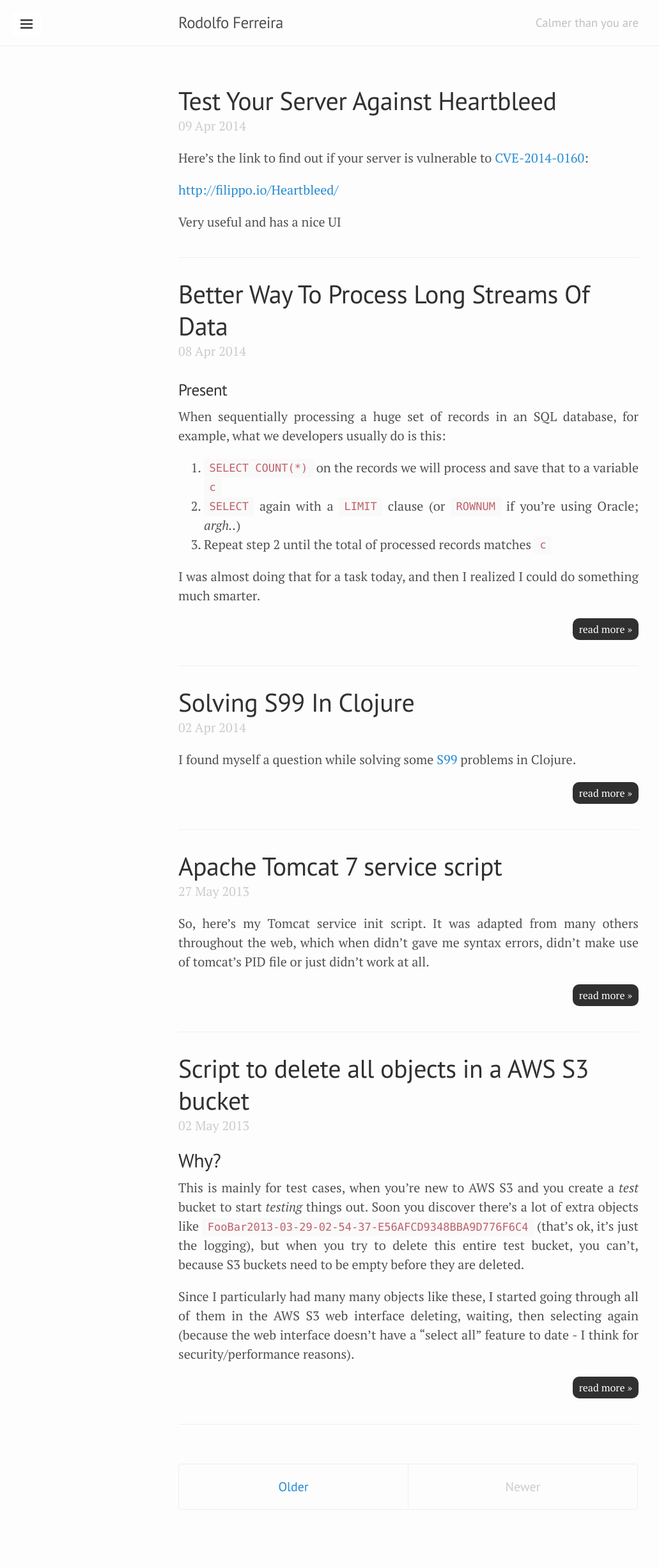
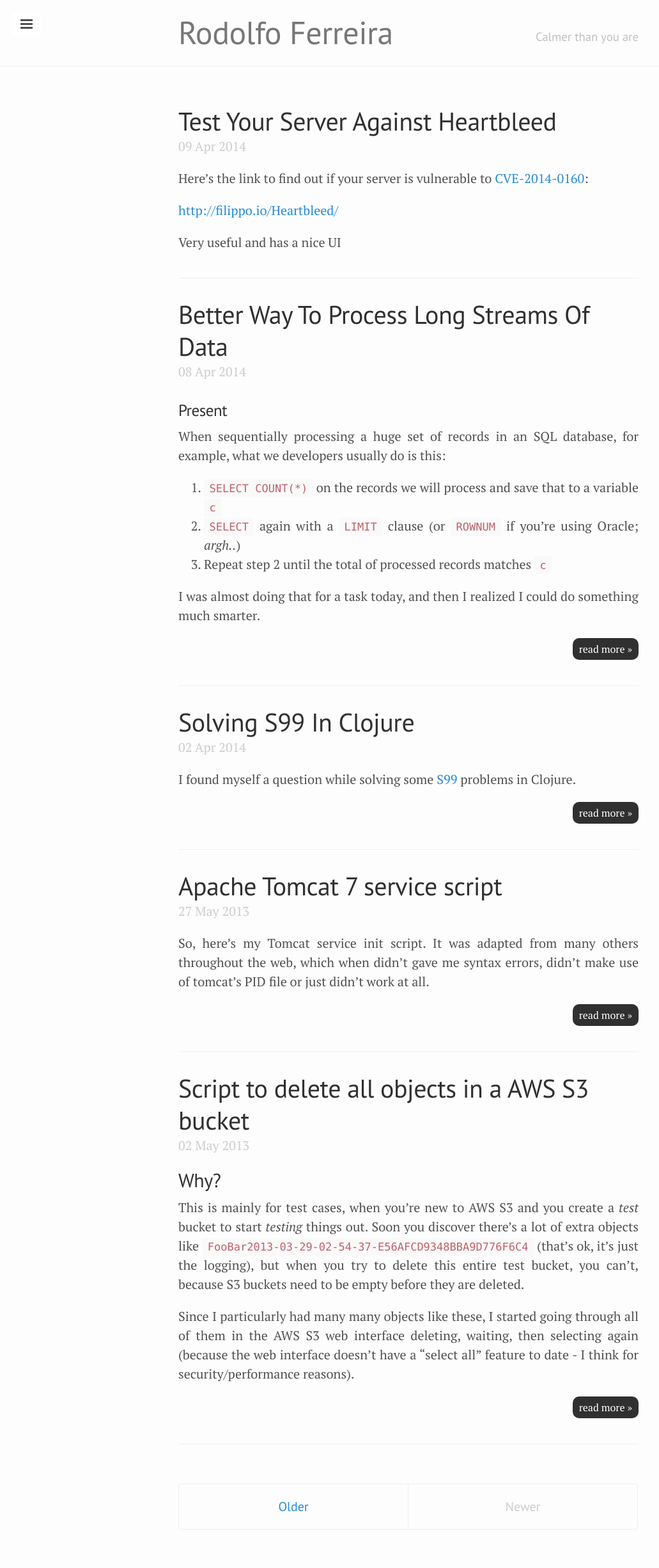
Before and after one commit to rodolfo42/rodolfo42.github.io, a Jekyll site: the page built from index.html, in a window 1280 px wide. Shown: the whole page at 64% size, without its empty margins (1-1032 px from the left). Built offline with Jekyll 4.4.1, drawn with Linux system fonts in a browser that asks for light colours; the list of posts is cut into pages by our own code; before the commit the page ends 2419 px from its top, so only the background shows below that.

Commit message:
Updated custom.css

```diff
--- a/public/css/custom.css
+++ b/public/css/custom.css
@@ -2,9 +2,14 @@ body {
   background-color: #FDFDFD;
 }
 
+.masthead-title a {
+    color: #777;
+    font-size: 4ex;
+}
+
 .masthead-title small {
     float: right;
-    line-height: 1.6em;
+    line-height: 4em;
 }
 
 .sidebar {
```
